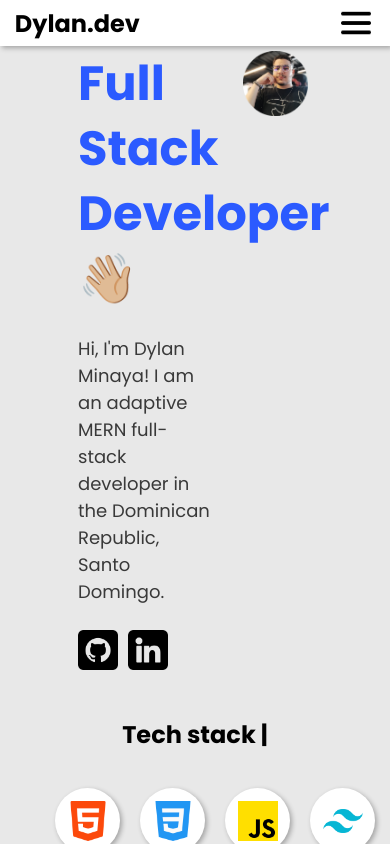
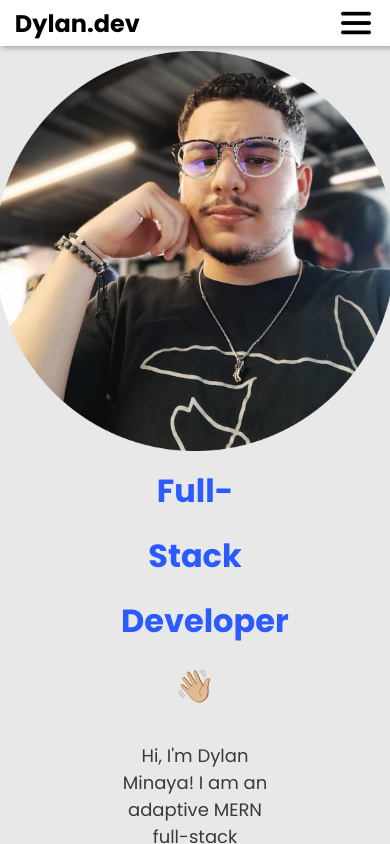
Before and after one commit to Crypt1cMS/Portfolio-2.0, a React (Vite) app in the folder Portfolio-Final/: page / in a window 390 px wide. Shown: the top 844 px of the page. Built offline with nearby package versions, Linux system fonts and the light colour scheme.

Commit message:
Fixed home resposive layout

```diff
--- a/Portfolio-Final/src/App.tsx
+++ b/Portfolio-Final/src/App.tsx
@@ -19,7 +19,7 @@ function App() {
           <div className='hero-info'>
 
             <div className='hero-text'>
-              <h1>Full Stack Developer 👋🏼</h1>
+              <h1>Full-Stack Developer 👋🏼</h1>
               <p>Hi, I'm Dylan Minaya! I am an adaptive MERN full-stack developer in the Dominican Republic, Santo Domingo.</p>
             </div>
 
--- a/Portfolio-Final/src/index.css
+++ b/Portfolio-Final/src/index.css
@@ -110,7 +110,6 @@ h1 {
 
 #hero-container {
   display: flex;
-  justify-content: space-between;
   padding-top: 13%;
 }
 
@@ -122,11 +121,12 @@ h1 {
 
 .hero-info p {
   padding-top: 4%;
-  width: 90%;
+  width: 65%;
   color: #393939;
 }
 
 .hero-text h1 {
+  width: 65%;
   font-size: 48px;
   line-height: 65px;
   color: #2B5AFF;
@@ -137,9 +137,12 @@ h1 {
 }
 
 #main-picture {
-  margin-left: 10%;
-  width: 40%;
+  width: 400px;
   height: auto;
+}
+
+#main-picture img {
+  width: 10000px;
 }
 
 .hero-icons {
@@ -221,7 +224,7 @@ h1 {
   background-color: white;
   margin: 0 10% 0 10%;
   width: 100%;
-  height: 60%;
+  padding: 30px;
   border-radius: 30px;
   box-shadow: 2px 2px 5px rgba(0, 0, 0, 0.3);
 }
@@ -490,7 +493,41 @@ h1 {
 
 /* Responsive Home */
 
+@media (max-width: 1100px) {
+  #hero-container {
+    display: flex;
+    flex-direction: column-reverse;
+    justify-content: center;
+    align-items: center;
+    text-align: center;
+  }
 
+  #main-picture {
+    margin: 0%;
+  }
+
+  .hero-info {
+    margin: 0%;
+  }
+
+  .hero-text {
+    justify-content: center;
+  }
+
+  .hero-text h1 {
+    width: 100%;
+    font-size: 32px;
+  }
+
+  .hero-text p {
+    width: 100%;
+  }
+
+  .hero-icons {
+    justify-content: center;
+    margin: 0 auto;
+  }
+}
 
 /* Responsive Stack-icons */
 
@@ -538,7 +575,7 @@ h1 {
 
 /* Responsive Footer */
 
-@media (max-width: 1020px) {
+@media (max-width: 1140px) {
 
   .contact-content {
     display: flex;
```
